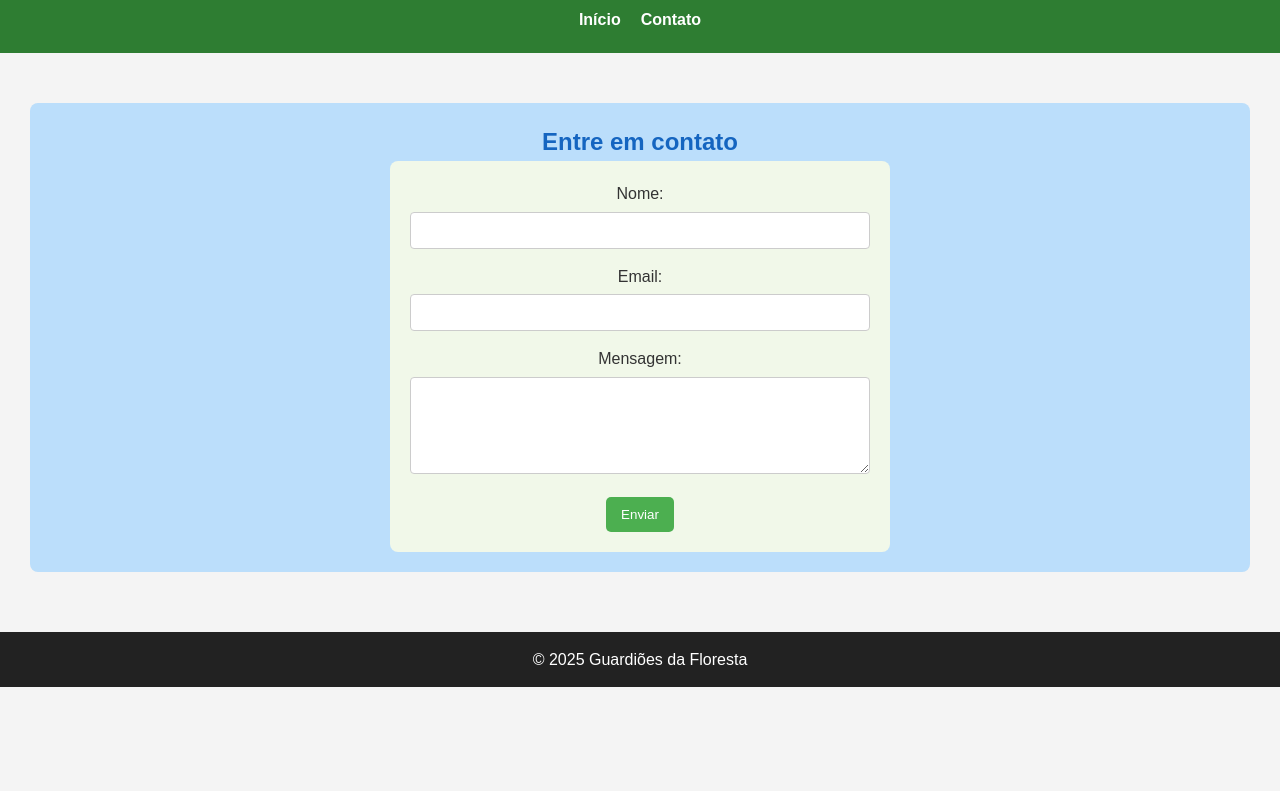
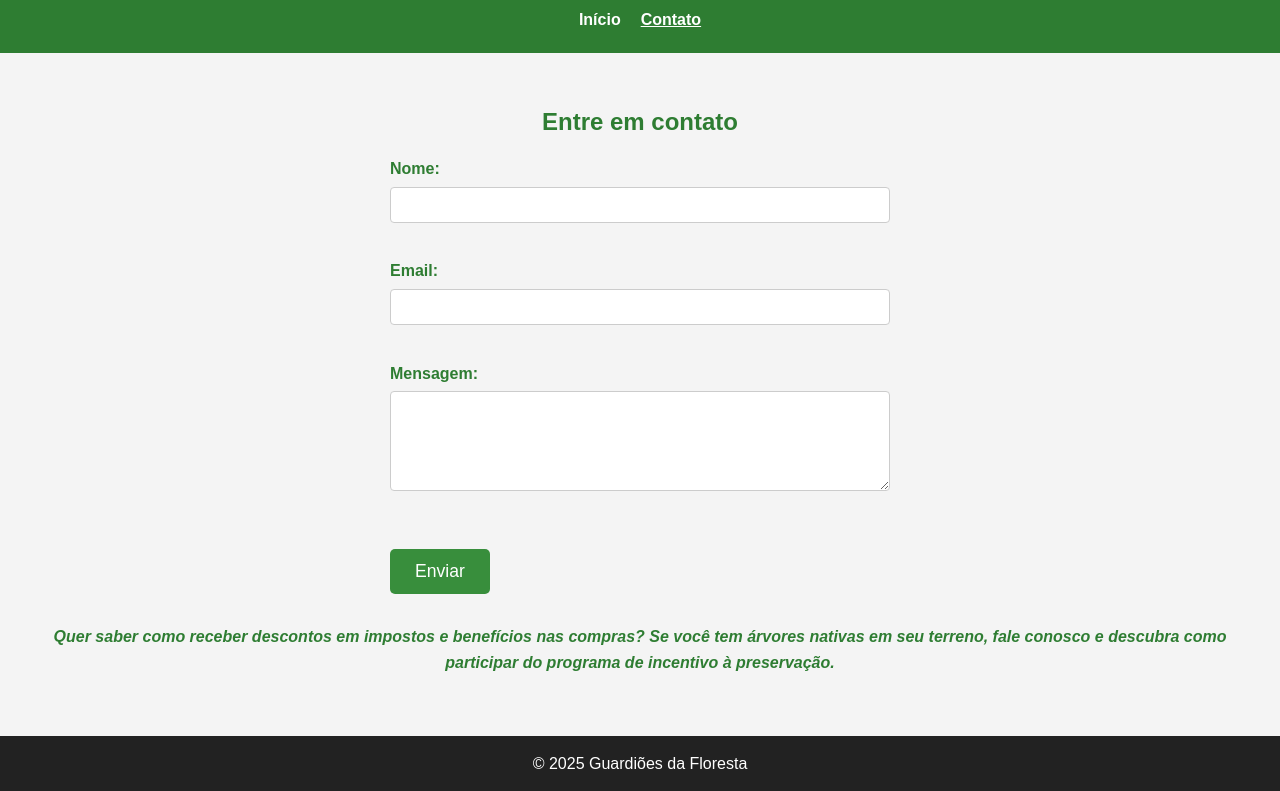
Before and after one commit to taleb125/Guardi-es-da-Floresta, a plain HTML site: page contato.html in a window 1280 px wide. Shown: the part 74-865 px from the top of the page. Before the commit the page ends 800 px from the top, so only its background shows below. Drawn offline with Linux system fonts and the light colour scheme; files whose address does not match are found by name.

Commit message:
add novas mensagens

```diff
--- a/contato.html
+++ b/contato.html
@@ -11,7 +11,7 @@
         <nav>
             <ul>
                 <li><a href="index.html">Início</a></li>
-                <li><a href="contato.html">Contato</a></li>
+                <li><a href="contato.html" class="active">Contato</a></li>
             </ul>
         </nav>
     </header>
@@ -20,18 +20,16 @@
         <section>
             <h2>Entre em contato</h2>
             <form>
-                <label for="nome">Nome:</label>
-                <input type="text" id="nome" name="nome" required><br>
-
-                <label for="email">Email:</label>
-                <input type="email" id="email" name="email" required><br>
-
-                <label for="mensagem">Mensagem:</label><br>
-                <textarea id="mensagem" name="mensagem" rows="5" required></textarea><br>
-
+                <label>Nome: <input type="text" required></label><br>
+                <label>Email: <input type="email" required></label><br>
+                <label>Mensagem:<br><textarea required></textarea></label><br>
                 <button type="submit">Enviar</button>
             </form>
         </section>
+
+        <div class="incentivo">
+            <p>Quer saber como receber descontos em impostos e benefícios nas compras? Se você tem árvores nativas em seu terreno, fale conosco e descubra como participar do programa de incentivo à preservação.</p>
+        </div>
     </main>
 
     <footer>
--- a/style.css
+++ b/style.css
@@ -5,7 +5,7 @@
 @import url("programar.css");
 @import url("contato.css");
 
-/* Estilos globais abaixo */
+/* Estilos globais */
 * {
     margin: 0;
     padding: 0;
@@ -44,7 +44,8 @@ nav a {
     font-weight: bold;
 }
 
-nav a:hover {
+nav a:hover,
+nav a.active {
     text-decoration: underline;
 }
 
@@ -81,3 +82,11 @@ footer {
     padding: 15px;
     margin-top: 30px;
 }
+
+/* Texto de incentivo comum a todas as páginas */
+.incentivo {
+    margin-top: 30px;
+    font-style: italic;
+    color: #2e7d32;
+    font-weight: bold;
+}
--- a/styles.css/contato.css
+++ b/styles.css/contato.css
@@ -1,29 +1,44 @@
 form {
-    background-color: #f1f8e9;
-    padding: 20px;
-    border-radius: 8px;
     max-width: 500px;
     margin: 0 auto;
+    text-align: left;
 }
 
-input, textarea {
+form label {
+    display: block;
+    margin-bottom: 10px;
+    font-weight: bold;
+    color: #2e7d32;
+}
+
+form input[type="text"],
+form input[type="email"],
+form textarea {
     width: 100%;
-    padding: 10px;
+    padding: 8px;
     margin-top: 5px;
-    margin-bottom: 15px;
     border: 1px solid #ccc;
     border-radius: 4px;
+    font-family: Arial, sans-serif;
+    font-size: 1rem;
 }
 
-button {
-    background-color: #4caf50;
+form textarea {
+    height: 100px;
+    resize: vertical;
+}
+
+form button {
+    background-color: #388e3c;
     color: white;
     border: none;
-    padding: 10px 15px;
+    padding: 12px 25px;
+    font-size: 1.1rem;
     border-radius: 5px;
     cursor: pointer;
+    margin-top: 15px;
 }
 
-button:hover {
-    background-color: #388e3c;
+form button:hover {
+    background-color: #2e7d32;
 }
--- a/styles.css/eficiencia.css
+++ b/styles.css/eficiencia.css
@@ -1,9 +1,11 @@
-section {
-    background-color: #e8f5e9;
-    padding: 20px;
-    border-radius: 8px;
+section h2 {
+    color: #2e7d32;
+    margin-bottom: 15px;
 }
 
-h2 {
-    color: #2e7d32;
+section p {
+    max-width: 700px;
+    margin: 0 auto 15px auto;
+    font-size: 1.1rem;
+    line-height: 1.5;
 }
--- a/styles.css/index.css
+++ b/styles.css/index.css
@@ -1,14 +1,17 @@
 .hero {
-    background-color: #c8e6c9;
+    background: url('forest-hero.jpg') no-repeat center center/cover;
     padding: 60px 20px;
+    color: white;
     border-radius: 8px;
+    margin-bottom: 40px;
 }
 
 .hero h2 {
-    font-size: 2.5em;
+    font-size: 2.5rem;
+    margin-bottom: 15px;
 }
 
 .hero p {
-    font-size: 1.2em;
-    margin-top: 10px;
+    font-size: 1.2rem;
+    margin-bottom: 20px;
 }
--- a/styles.css/praticar.css
+++ b/styles.css/praticar.css
@@ -1,9 +1,12 @@
-section {
-    background-color: #fff9c4;
-    padding: 20px;
-    border-radius: 8px;
+section ul.dicas {
+    list-style-type: disc;
+    max-width: 600px;
+    margin: 20px auto;
+    text-align: left;
+    font-size: 1.1rem;
+    color: #2e7d32;
 }
 
-h2 {
-    color: #fbc02d;
+section ul.dicas li {
+    margin-bottom: 10px;
 }
--- a/styles.css/programar.css
+++ b/styles.css/programar.css
@@ -1,9 +1,11 @@
-section {
-    background-color: #bbdefb;
-    padding: 20px;
-    border-radius: 8px;
+section h2 {
+    color: #2e7d32;
+    margin-bottom: 15px;
 }
 
-h2 {
-    color: #1565c0;
+section p {
+    max-width: 700px;
+    margin: 0 auto 15px auto;
+    font-size: 1.1rem;
+    line-height: 1.5;
 }
```
Also changed, not shown: eficiencia.html (+10 -4 lines), index.html (+10 -4 lines), praticar.html (+7 -1 lines), programar.html (+7 -1 lines).
